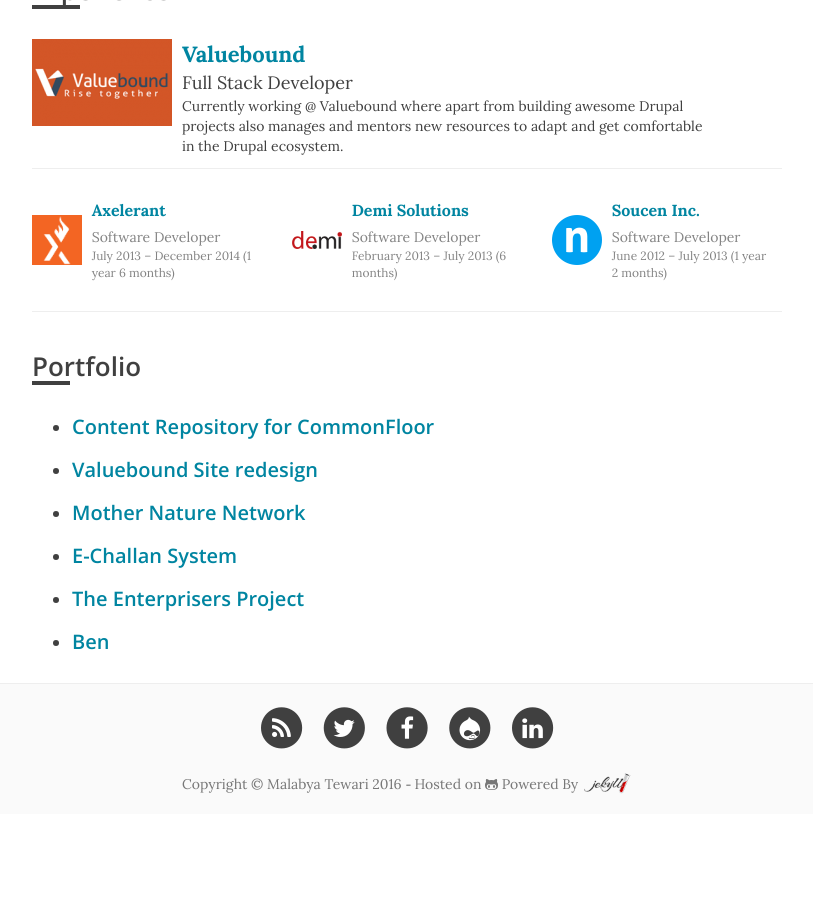
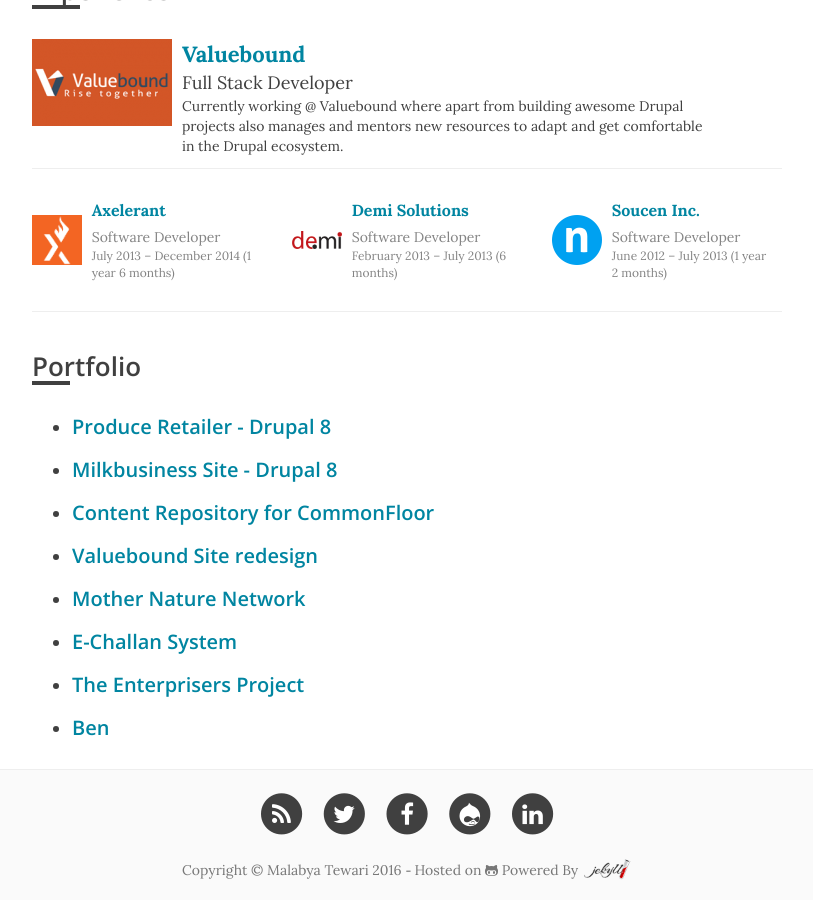
Before and after one commit to imalabya/imalabya.github.io, a Jekyll site: the page built from about.html, in a window 1280 px wide and 900 px high, scrolled down 1315 px. Shown: the whole window, without its empty margins (233-1046 px from the left). Built offline with Jekyll 4.4.1, drawn with Linux system fonts in a browser that asks for light colours; nearby versions of some CDN libraries; before the commit the page ends 2129 px from its top, so only the background shows below that.

Commit message:
Added projects

```diff
--- a/_includes/projects.html
+++ b/_includes/projects.html
@@ -1,5 +1,15 @@
 <div class="projects">
   <ul class="project-list">
+    <li class="item">
+      <div class="project">
+        <a href="http://www.produceretailer.com"><h3>Produce Retailer - Drupal 8</h3></a>
+      </div>
+    </li>
+    <li class="item">
+      <div class="project">
+        <a href="http://www.milkbusiness.com"><h3>Milkbusiness Site - Drupal 8</h3></a>
+      </div>
+    </li>
     <li class="item">
       <div class="project">
         <a href="http://cms.commonfloor.com"><h3>Content Repository for CommonFloor</h3></a>
```
